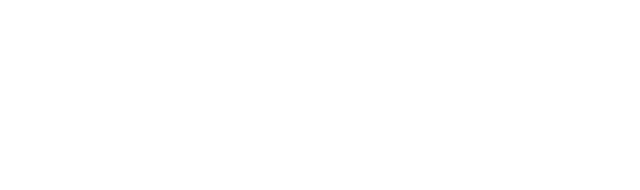
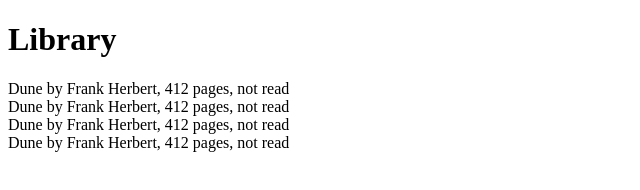
Before and after one commit to KTAGit/Library, a plain HTML site: page index.html in a window 1280 px wide. Shown: the whole page, without its empty margins (0-640 px from the left). Drawn offline with Linux system fonts and the light colour scheme.

Commit message:
Add book display function

```diff
--- a/index.html
+++ b/index.html
@@ -6,8 +6,13 @@
     <title>Document</title>
 </head>
 <body>
+    <header>
+        <h1>Library</h1>
+    </header>
 
+    <div id="libraryDisplayList">
 
+    </div>
 
     <script src="main.js" ></script>
 </body>
--- a/main.js
+++ b/main.js
@@ -22,8 +22,27 @@ function addBookToLibrary(title, author, pages, hasRead) {
     myLibrary.push(newBook)
 }
 
+// Function to display books from myLibrary
+function displayBook(){
+    const display = document.querySelector("#libraryDisplayList")
+    display.innerHTML = ""
+    for(let i = 0; i < myLibrary.length; i++){
+        const book = myLibrary[i]
 
+        const bookCard = document.createElement("div")
+        bookCard.classList.add("book-card")
+        bookCard.textContent = `${book.title} by ${book.author}, ${book.pages} pages, ${book.hasRead ? "read" : "not read"}`
+
+        display.appendChild(bookCard)
+    }
+}
+
+addBookToLibrary("Dune", "Frank Herbert", 412, false);
+addBookToLibrary("Dune", "Frank Herbert", 412, false);
+addBookToLibrary("Dune", "Frank Herbert", 412, false);
 addBookToLibrary("Dune", "Frank Herbert", 412, false);
 
 
+displayBook()
+
 console.log(myLibrary);
```
